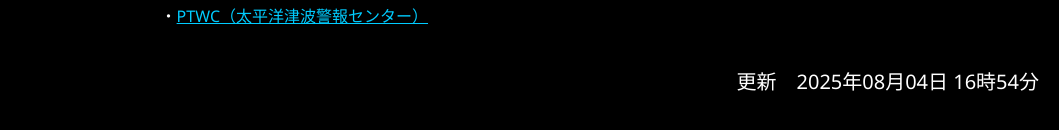
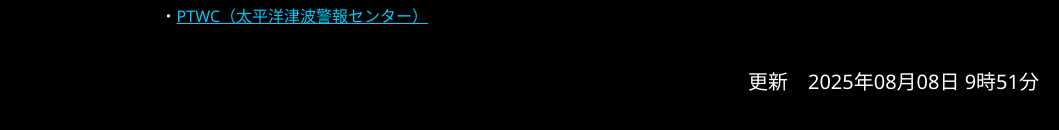
Before and after one commit to unice69/max, a plain HTML site: page index.html in a window 1280 px wide. Shown: the part 612-742 px from the top of the page, without its empty margins (221-1280 px from the left). Drawn offline with Linux system fonts and the light colour scheme.

Commit message:
Add files via upload

```diff
--- a/index.html
+++ b/index.html
@@ -136,6 +136,6 @@
     ・<a href="https://www.tsunami.gov/" target="_blank" style="color: #00ccff;">PTWC（太平洋津波警報センター）</a>
     </p>
   </div>
-    <p class="update-date">更新　2025年08月04日 16時54分</p>
+    <p class="update-date">更新　2025年08月08日 9時51分</p>
 </body>
 </html>
```
